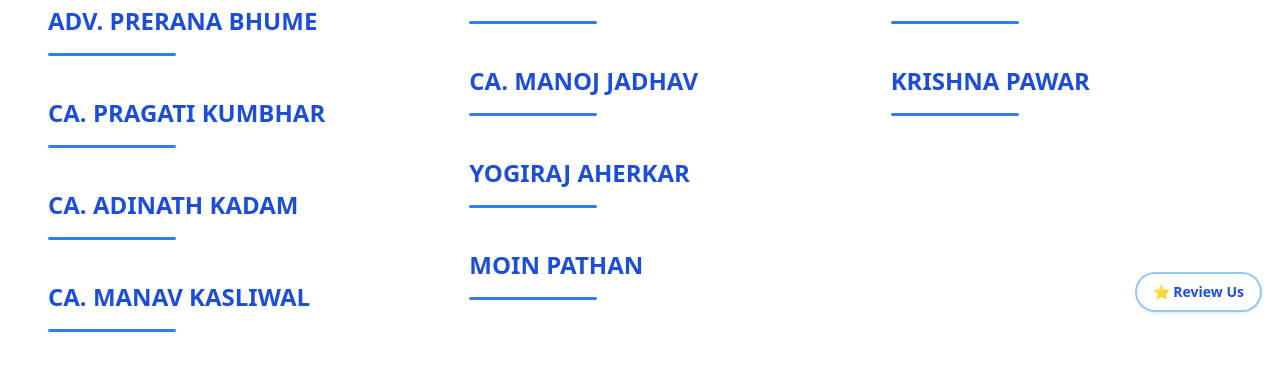
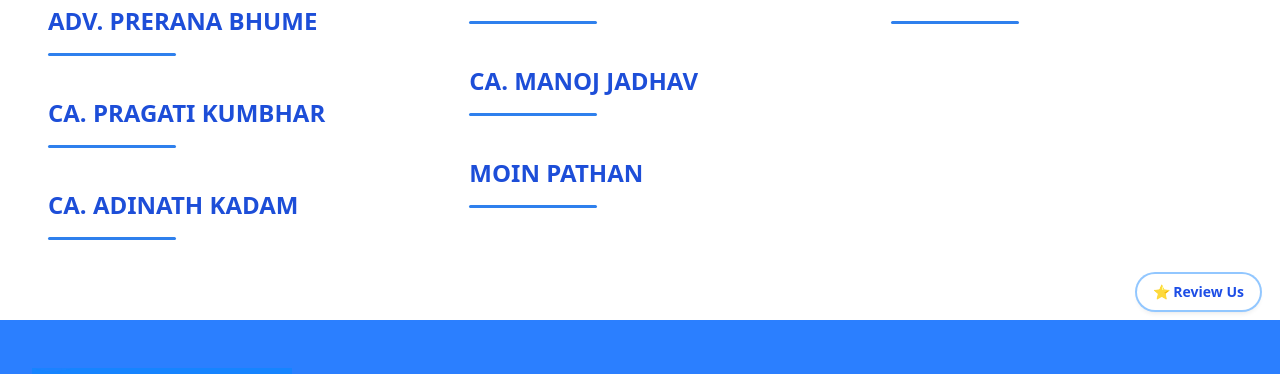
Before and after one commit to jadhavkomal77/CA-Project, a React (Vite) app in the folder client/: page /aboutteam in a window 1280 px wide. Shown: the part 410-784 px from the top of the page. Built offline with nearby package versions, Linux system fonts and the light colour scheme; no server answers.

Commit message:
Final website changes

```diff
--- a/client/src/pages/AboutTeamPage.jsx
+++ b/client/src/pages/AboutTeamPage.jsx
@@ -6,21 +6,22 @@ const AboutTeamPage = () => {
       ["ADV. PRERANA BHUME"],
       ["CA. PRAGATI KUMBHAR"],
       ["CA. ADINATH KADAM"],
-      ["CA. MANAV KASLIWAL"],
+      // ["CA. MANAV KASLIWAL"],
     ],
     [
       ["CA. GANESH GAIKWAD"],
       ["CMA NILESH PATIL"],
       ["CA. MANOJ JADHAV"],
-      ["YOGIRAJ AHERKAR"],
+      // ["YOGIRAJ AHERKAR"],
       ["MOIN PATHAN"],
     ],
     [
       ["CS. ABHIJEET JAWALEKAR"],
       ["AMRUTA KALE"],
-      ["KRISHNA PAWAR"],
+      // ["KRISHNA PAWAR"],
     ]
   ];
+
 
   return (
     <section className="bg-white pt-8 md:pt-10 pb-20">
```
